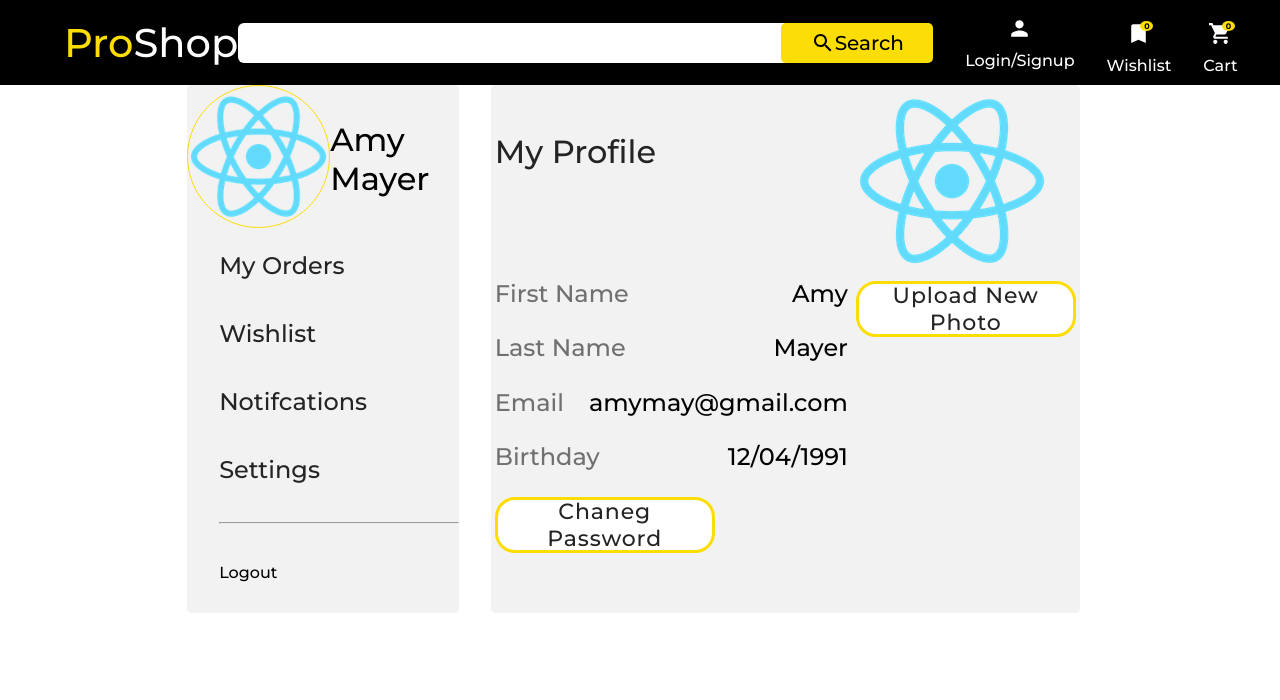
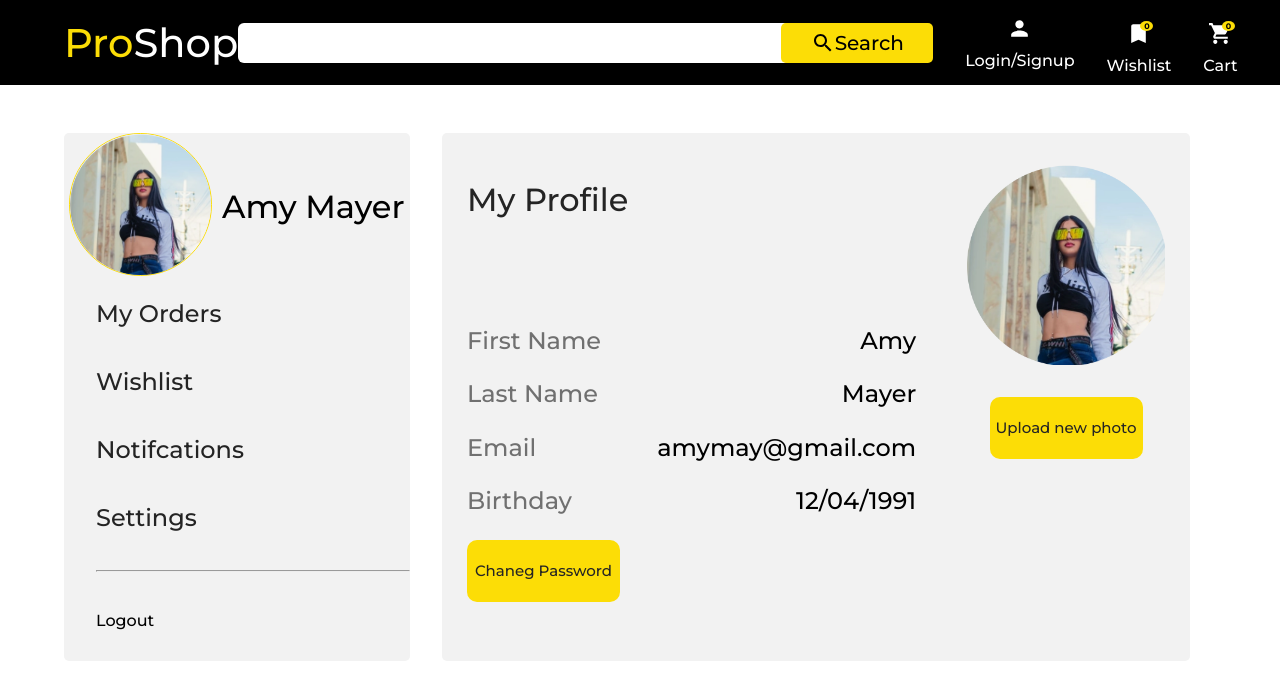
Before and after one commit to mohamed18yo/pro-shop, a React (Create React App) app: page /profile in a window 1280 px wide. Shown: the top 700 px of the page. Built offline with nearby package versions, Linux system fonts and the light colour scheme.

Commit message:
styled profile

```diff
--- a/src/components/button/button.style.jsx
+++ b/src/components/button/button.style.jsx
@@ -10,7 +10,7 @@ export const CustomeButton = styled("button")`
   background-color: ${(props) => (props.isGray ? "#f2f2f2" : "#FCDD06")};
   border: none;
   border-radius: ${(props) => (props.radius ? props.radius : "10px")};
-  font-size: 24px;
+  font-size: 15px;
   cursor: pointer;
   style: ${(props) => props.style};
   ${(props) =>props.disabled? `background:gray;
--- a/src/screens/User/profile/profile.jsx
+++ b/src/screens/User/profile/profile.jsx
@@ -1,11 +1,12 @@
 
 
-import {PrivetButton, Typography} from '../../../Global.style'
+import {Typography} from '../../../Global.style'
+import Button from '../../../components/button/button'
 import './style.css'
 function Profile(){
     return <div className="profile">
         <div className="left-side">
-            <div className="up-side"><div className="img-profile"><img src="/logo192.png" alt="img profile" /></div>  <Typography fontSize={32} color="#000">Amy Mayer</Typography> </div>
+            <div className="up-side"><div className="img-profile"><img src="/profile.png" alt="img profile" /></div>  <Typography fontSize={32} color="#000">Amy Mayer</Typography> </div>
             <div className="down-side">
             <Typography fontSize={24} color="#242424">My Orders</Typography>
             <Typography fontSize={24} color="#242424">Wishlist</Typography>
@@ -27,7 +28,7 @@ function Profile(){
               <div className="flex-row"><Typography fontSize={24} color="#707070">Email </Typography> <Typography fontSize={24} color="#000">amymay@gmail.com</Typography></div>
               <div className="flex-row"><Typography fontSize={24} color="#707070">Birthday </Typography> <Typography fontSize={24} color="#000">12/04/1991</Typography></div>
 
-            <PrivetButton> Chaneg Password</PrivetButton>
+            <Button width={"153px"} text={'Chaneg Password'} />
 
 
               </div>
@@ -35,8 +36,8 @@ function Profile(){
             </div>
 
             <div className="thered-side">
-                <img src="/logo192.png" alt="img profile" />
-                <PrivetButton>Upload new photo</PrivetButton>
+                <img src="/profile.png" alt="img profile" />
+                <Button width={"153px"} text={'Upload new photo'} />
             </div>
         </div>
     </div>
--- a/src/screens/User/profile/style.css
+++ b/src/screens/User/profile/style.css
@@ -5,6 +5,8 @@
 .profile{
     display: flex;
     flex-direction: row;
+    margin-top: 3rem;
+    width: 90%;
 }
 .left-side{
     display: flex;
@@ -66,3 +68,14 @@
     border-radius: 50%;
 
 }
+.thered-side{
+    display: flex;
+    flex-direction: column;
+    align-items: center;
+
+}
+.thered-side img{
+    width: 198px;
+    margin-top: 2rem;
+    margin-bottom: 2rem;
+}
```
Also changed, not shown: public/profile.png (added).
